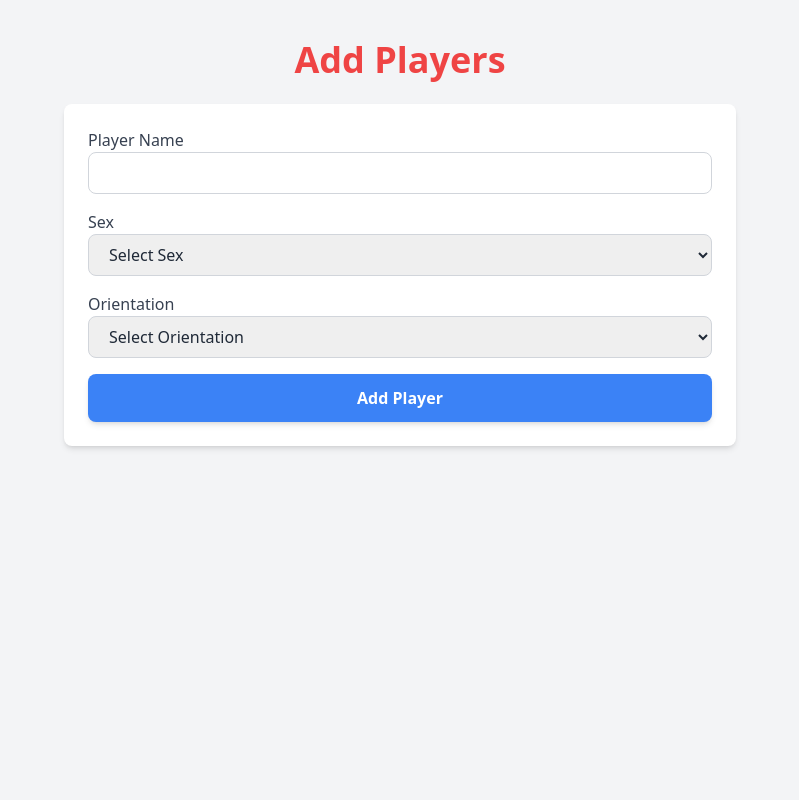
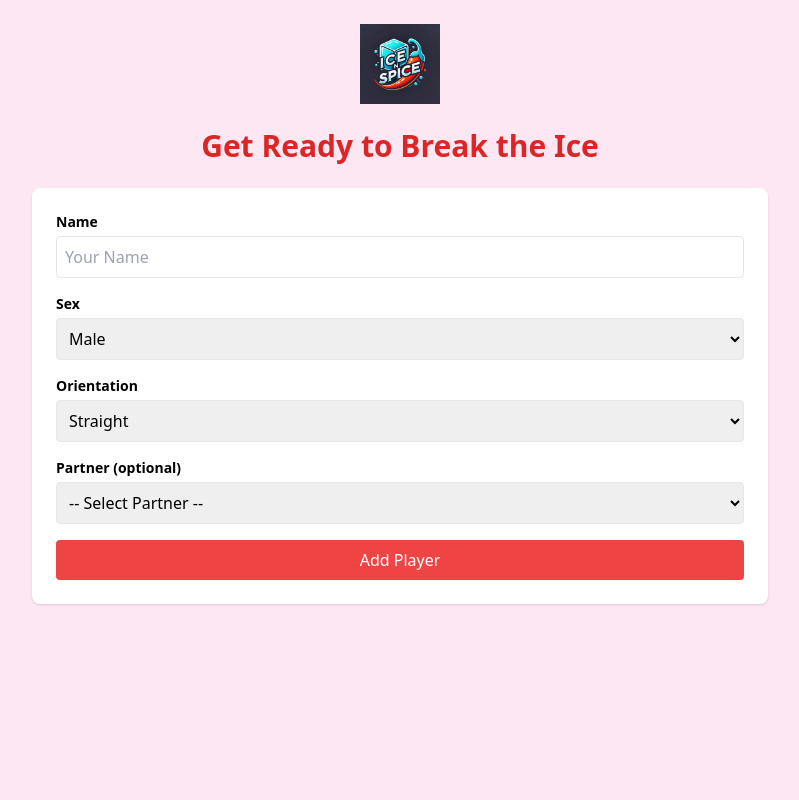
Before and after one commit to Baillie11/IceNSpice, a Flask app: page /game in a window 1280 px wide. Shown: the whole page, without its empty margins (240-1039 px from the left). Run offline with Flask 3, Linux system fonts and the light colour scheme; some libraries are stand-ins or nearby versions.

Commit message:
Restore partner dropdown and show partner names in player list

```diff
--- a/app.py
+++ b/app.py
@@ -42,7 +42,6 @@ current_player_index = 0
 current_question_number = 1
 current_round = 1
 
-
 def init_db():
     conn = sqlite3.connect(DB_FILE)
     c = conn.cursor()
@@ -50,7 +49,7 @@ def init_db():
         CREATE TABLE IF NOT EXISTS challenges (
             id INTEGER PRIMARY KEY AUTOINCREMENT,
             intensity INTEGER NOT NULL CHECK(intensity BETWEEN 1 AND 10),
-            orientation TEXT NOT NULL CHECK(orientation IN ('Straight', 'Bi')),
+            orientation TEXT NOT NULL CHECK(orientation IN ('All', 'Straight', 'Bi', 'Gay', 'Lesbian')),
             pairing TEXT NOT NULL CHECK(pairing IN (
                 'Male to Female', 'Female to Male', 'Male to Male', 'Female to Female', 'All'
             )),
@@ -61,28 +60,6 @@ def init_db():
     conn.close()
 
 init_db()
-
-@app.route("/update-challenge/<int:id>", methods=["POST"])
-def update_challenge(id):
-    if not session.get("admin_logged_in"):
-        return redirect(url_for("admin_login"))
-
-    challenge_text = request.form.get("challenge_text")
-    intensity = request.form.get("intensity")
-    orientation = request.form.get("orientation")
-    pairing = request.form.get("pairing")
-
-    conn = sqlite3.connect(DB_FILE)
-    c = conn.cursor()
-    c.execute("""
-        UPDATE challenges
-        SET challenge_text = ?, intensity = ?, orientation = ?, pairing = ?
-        WHERE id = ?
-    """, (challenge_text, intensity, orientation, pairing, id))
-    conn.commit()
-    conn.close()
-    flash("Challenge updated successfully.", "success")
-    return redirect(url_for("admin"))
 
 @app.route("/")
 def home():
@@ -129,8 +106,8 @@ def get_matching_player(current_player, pairing):
         if current_partner and p['name'] == current_partner:
             continue
 
-        # Pairing must match
         match = False
+        # Match pairing first
         if pairing == "Male to Female" and current_sex == "Male" and p['sex'] == "Female":
             match = True
         elif pairing == "Female to Male" and current_sex == "Female" and p['sex'] == "Male":
@@ -143,8 +120,14 @@ def get_matching_player(current_player, pairing):
             match = True
 
         if match:
+            # Match orientation logic
             if current_orientation == "Straight" and pairing in ["Male to Male", "Female to Female"]:
                 continue
+            if current_orientation == "Gay" and (pairing not in ["Male to Male"] or p['sex'] != "Male"):
+                continue
+            if current_orientation == "Lesbian" and (pairing not in ["Female to Female"] or p['sex'] != "Female"):
+                continue
+            # "Bi" and "All" skip this filter
             potential.append(p['name'])
 
     return random.choice(potential) if potential else None
@@ -226,6 +209,28 @@ def admin():
 
     return render_template("admin.html", challenges=challenges)
 
+@app.route("/update-challenge/<int:id>", methods=["POST"])
+def update_challenge(id):
+    if not session.get("admin_logged_in"):
+        return redirect(url_for("admin_login"))
+
+    challenge_text = request.form.get("challenge_text")
+    intensity = request.form.get("intensity")
+    orientation = request.form.get("orientation")
+    pairing = request.form.get("pairing")
+
+    conn = sqlite3.connect(DB_FILE)
+    c = conn.cursor()
+    c.execute("""
+        UPDATE challenges
+        SET challenge_text = ?, intensity = ?, orientation = ?, pairing = ?
+        WHERE id = ?
+    """, (challenge_text, intensity, orientation, pairing, id))
+    conn.commit()
+    conn.close()
+    flash("Challenge updated successfully.", "success")
+    return redirect(url_for("admin"))
+
 @app.route("/delete/<int:id>")
 def delete_challenge(id):
     if not session.get("admin_logged_in"):
--- a/templates/index.html
+++ b/templates/index.html
@@ -1,85 +1,72 @@
 <!DOCTYPE html>
 <html lang="en">
 <head>
-  <meta charset="UTF-8" />
-  <meta name="viewport" content="width=device-width, initial-scale=1.0"/>
-  <title>Ice n Spice - Add Players</title>
+  <meta charset="UTF-8">
+  <title>Ice n Spice - Player Setup</title>
   <script src="https://cdn.tailwindcss.com"></script>
 </head>
-<body class="bg-gray-100 text-gray-800 min-h-screen py-10 px-5">
-  <div class="max-w-2xl mx-auto">
-    <h1 class="text-4xl font-bold text-red-500 mb-6 text-center">Add Players</h1>
+<body class="bg-pink-100 min-h-screen">
+  <div class="max-w-3xl mx-auto py-6 px-4">
+    <!-- Logo -->
+    <div class="flex justify-center mb-6">
+      <img src="{{ url_for('static', filename='icenspicelogo.png') }}" alt="Ice n Spice Logo" class="h-20">
+    </div>
 
-    <form method="POST" class="bg-white p-6 rounded-lg shadow-md space-y-4">
+    <!-- Heading -->
+    <h1 class="text-3xl font-bold text-center text-red-600 mb-6">Get Ready to Break the Ice</h1>
+
+    <!-- Player Form -->
+    <form method="POST" action="{{ url_for('index') }}" class="bg-white p-6 rounded-lg shadow space-y-4">
       <div>
-        <label class="block font-medium text-gray-700">Player Name</label>
-        <input type="text" name="name" required
-               class="w-full px-4 py-2 border border-gray-300 rounded-lg focus:outline-none focus:ring-2 focus:ring-red-500" />
+        <label class="block text-sm font-semibold mb-1">Name</label>
+        <input type="text" name="name" placeholder="Your Name" required class="w-full p-2 border rounded">
       </div>
-
       <div>
-        <label class="block font-medium text-gray-700">Sex</label>
-        <select name="sex" required
-                class="w-full px-4 py-2 border border-gray-300 rounded-lg focus:outline-none focus:ring-2 focus:ring-red-500">
-          <option value="" disabled selected>Select Sex</option>
+        <label class="block text-sm font-semibold mb-1">Sex</label>
+        <select name="sex" required class="w-full p-2 border rounded">
           <option value="Male">Male</option>
           <option value="Female">Female</option>
         </select>
       </div>
-
       <div>
-        <label class="block font-medium text-gray-700">Orientation</label>
-        <select name="orientation" required
-                class="w-full px-4 py-2 border border-gray-300 rounded-lg focus:outline-none focus:ring-2 focus:ring-red-500">
-          <option value="" disabled selected>Select Orientation</option>
+        <label class="block text-sm font-semibold mb-1">Orientation</label>
+        <select name="orientation" required class="w-full p-2 border rounded">
           <option value="Straight">Straight</option>
           <option value="Bi">Bi</option>
+          <option value="Gay">Gay</option>
+          <option value="Lesbian">Lesbian</option>
+          <option value="All">All</option>
         </select>
       </div>
-
-      {% if players|length > 0 %}
       <div>
-        <label class="block font-medium text-gray-700">Partner (optional)</label>
-        <select name="partner"
-                class="w-full px-4 py-2 border border-gray-300 rounded-lg focus:outline-none focus:ring-2 focus:ring-red-500">
-          <option value="" selected>None</option>
+        <label class="block text-sm font-semibold mb-1">Partner (optional)</label>
+        <select name="partner" class="w-full p-2 border rounded">
+          <option value="">-- Select Partner --</option>
           {% for player in players %}
-            <option value="{{ player.name }}">{{ player.name }}</option>
+          <option value="{{ player.name }}">{{ player.name }}</option>
           {% endfor %}
         </select>
       </div>
-      {% endif %}
-
-      <button type="submit"
-              class="w-full bg-blue-500 text-white py-3 px-6 rounded-lg font-semibold shadow-md hover:bg-blue-600 transition">
-        Add Player
-      </button>
+      <button type="submit" class="w-full bg-red-500 text-white py-2 px-4 rounded hover:bg-red-600">Add Player</button>
     </form>
 
+    <!-- Players List -->
     {% if players %}
     <div class="mt-8">
-      <h2 class="text-2xl font-semibold text-gray-700 mb-2">Players Added:</h2>
-      <ul class="space-y-2">
+      <h2 class="text-xl font-semibold text-center text-gray-700 mb-2">Players in the Game</h2>
+      <ul class="bg-white p-4 rounded-lg shadow divide-y divide-gray-200">
         {% for player in players %}
-          <li class="bg-white p-4 rounded shadow flex justify-between items-center">
-            <span>
-              <strong>{{ player.name }}</strong> — {{ player.sex }}, {{ player.orientation }}
-              {% if player.partner %} (Partner: {{ player.partner }}){% endif %}
-            </span>
-          </li>
+        <li class="py-2">
+          {{ player.name }} ({{ player.sex }}, {{ player.orientation }})
+          {% if player.partner %}
+            <span class="text-sm text-gray-500">– Partner: {{ player.partner }}</span>
+          {% endif %}
+        </li>
         {% endfor %}
       </ul>
-    </div>
-
-    <div class="mt-6 flex flex-col items-center space-y-3">
-      <a href="{{ url_for('randomize') }}"
-         class="inline-block w-1/2 text-center px-6 py-3 bg-red-500 text-white font-semibold rounded-lg shadow-md hover:bg-red-600 transition">
-        Start Game
-      </a>
-      <a href="{{ url_for('quit_game') }}"
-         class="inline-block w-1/2 text-center px-6 py-3 bg-gray-400 text-white font-semibold rounded-lg shadow-md hover:bg-gray-500 transition">
-        Quit
-      </a>
+      <div class="text-center mt-4">
+        <a href="{{ url_for('randomize') }}" class="inline-block bg-green-500 text-white px-6 py-2 rounded hover:bg-green-600">Start Game</a>
+      </div>
     </div>
     {% endif %}
   </div>
```
Also changed, not shown: check_schema.py (added, +16 -0 lines), rename_category_to_orientation.py (deleted, +0 -32 lines), templates/admin.html (+10 -4 lines), update_db_schema.py (deleted, +0 -33 lines), update_schema.py (added, +39 -0 lines), challenges.db.
